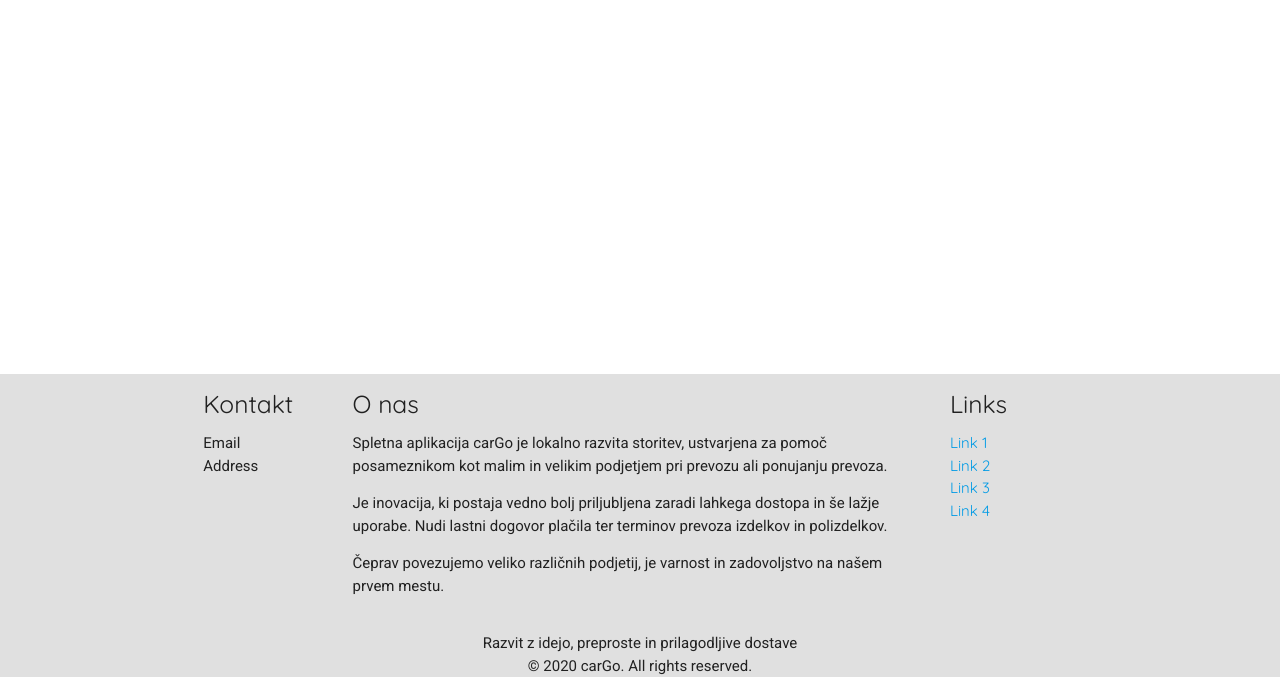
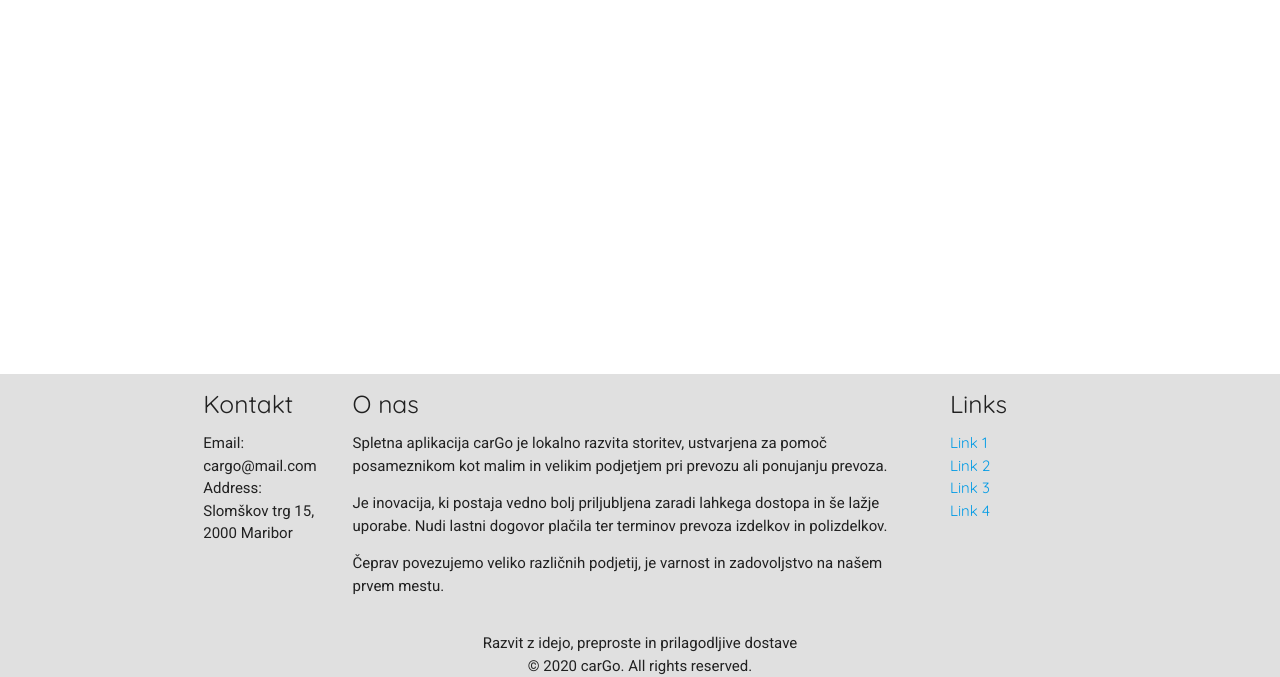
Before and after one commit to MuzeljHana/carGo, a website: page views/base.html in a window 1280 px wide. Shown: the part 123-800 px from the top of the page. Drawn offline with nearby package versions, Linux system fonts and the light colour scheme; files that its build step writes are made by us from their sources.

Commit message:
dodajanje osnovnih podatkov podjetja

```diff
--- a/views/base.html
+++ b/views/base.html
@@ -63,8 +63,11 @@
                     <div class="col l2 s12">
                         <h5>Kontakt</h5>
                         <ul style="font-family: Roboto;">
-                            <li>Email</li>
-                            <li>Address</li>
+                            <li>Email: </li>
+                            <li>cargo@mail.com</li>
+                            <li>Address:</li>
+                            <li>Slomškov trg 15,</li>
+                            <li>2000 Maribor</li>
                         </ul>
                     </div>
                     <div class="col l8 s12">
```
